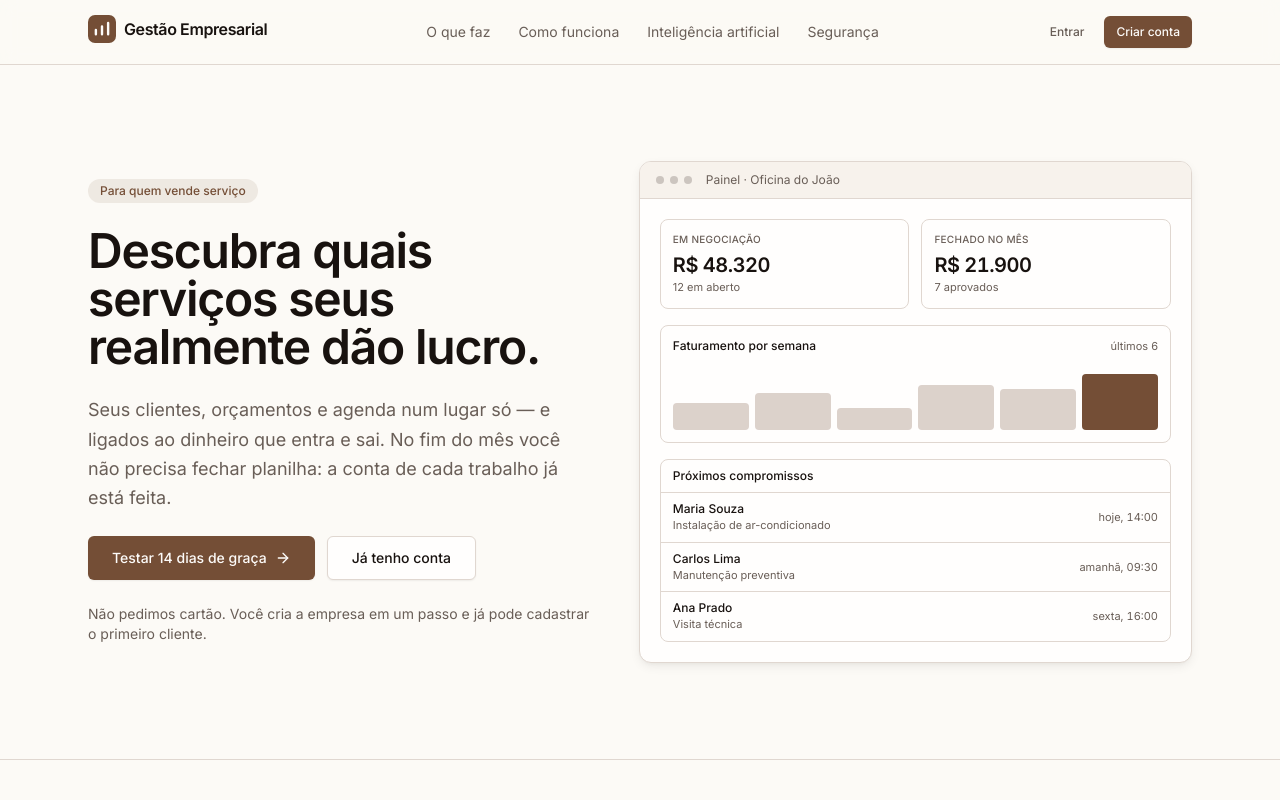
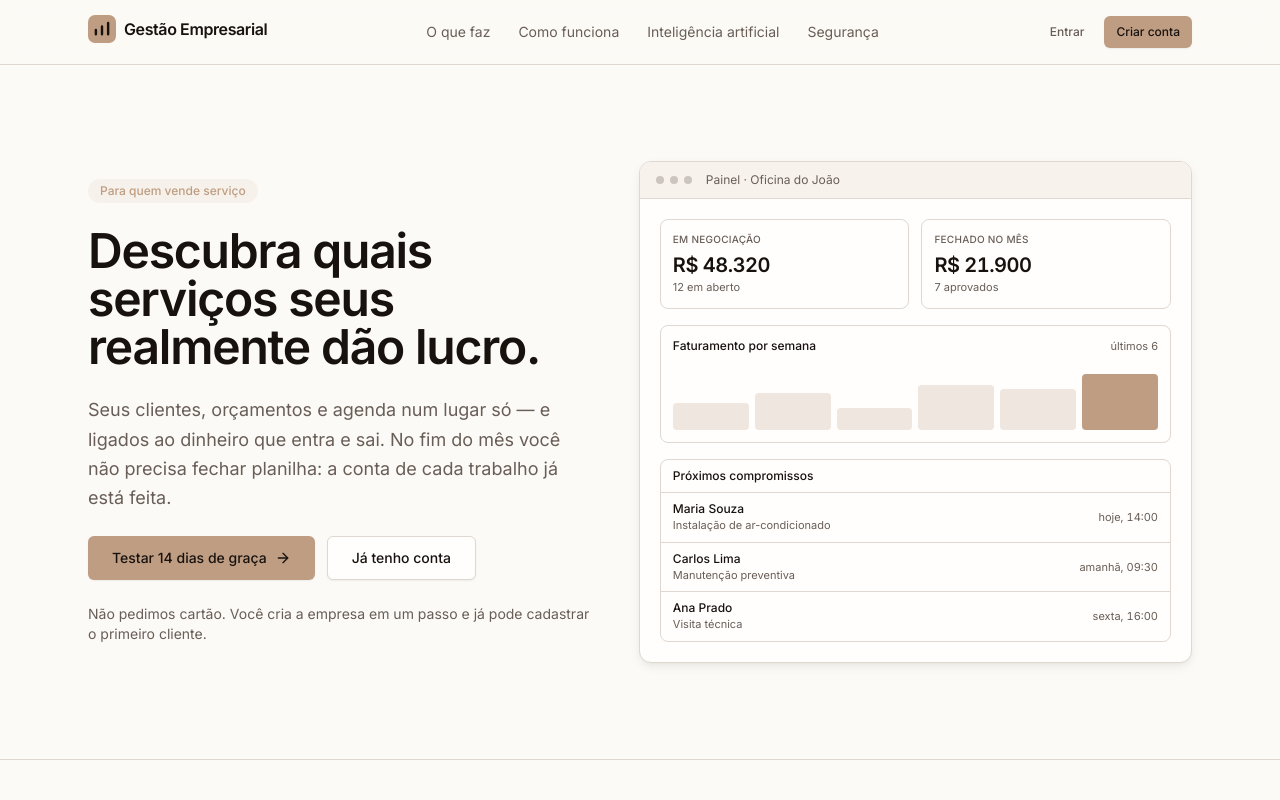
Before and after one commit to Maurocesar12/System_GestaoEmpresarial, a Next.js app in the folder apps/web/: page / in a window 1280 px wide. Shown: the top 800 px of the page. Built offline with nearby package versions, Linux system fonts and the light colour scheme; no server answers.

Commit message:
style(web): clareia o tom nude da marca

```diff
--- a/apps/web/src/app/globals.css
+++ b/apps/web/src/app/globals.css
@@ -75,9 +75,9 @@
   --popover: oklch(0.998 0.002 75);
   --popover-foreground: var(--foreground);
 
-  /* Caramelo escuro o bastante para manter texto branco acessível. */
-  --primary: oklch(0.46 0.063 52);
-  --primary-foreground: oklch(0.99 0.004 75);
+  /* Nude claro com texto carvão para preservar contraste e leveza. */
+  --primary: oklch(0.72 0.055 62);
+  --primary-foreground: oklch(0.19 0.012 50);
 
   --secondary: oklch(0.95 0.011 70);
   --secondary-foreground: var(--foreground);
@@ -105,7 +105,7 @@
   --info-suave: oklch(0.955 0.018 245);
 
   /* Gráficos seguem a marca sem perder contraste entre as séries. */
-  --grafico-1: oklch(0.46 0.063 52);
+  --grafico-1: oklch(0.72 0.055 62);
   --grafico-2: oklch(0.28 0.012 50);
   --grafico-3: oklch(0.6 0.032 55);
   --grafico-4: oklch(0.72 0.055 67);
@@ -126,7 +126,7 @@
   --popover: oklch(0.19 0.01 50);
   --popover-foreground: var(--foreground);
 
-  --primary: oklch(0.76 0.057 62);
+  --primary: oklch(0.8 0.047 65);
   --primary-foreground: oklch(0.16 0.01 50);
 
   --secondary: oklch(0.245 0.012 50);
@@ -153,7 +153,7 @@
   --info: oklch(0.72 0.075 245);
   --info-suave: oklch(0.29 0.04 245);
 
-  --grafico-1: oklch(0.76 0.057 62);
+  --grafico-1: oklch(0.8 0.047 65);
   --grafico-2: oklch(0.88 0.01 70);
   --grafico-3: oklch(0.62 0.03 55);
   --grafico-4: oklch(0.55 0.07 48);
--- a/apps/web/src/app/opengraph-image.tsx
+++ b/apps/web/src/app/opengraph-image.tsx
@@ -38,7 +38,12 @@ export default function ImagemCompartilhamento() {
           {[22, 34, 46].map((altura) => (
             <div
               key={altura}
-              style={{ width: 8, height: altura, borderRadius: 8, background: '#fff' }}
+              style={{
+                width: 8,
+                height: altura,
+                borderRadius: 8,
+                background: SITE.corFundoEscuro,
+              }}
             />
           ))}
         </div>
--- a/apps/web/src/configuracao/site.ts
+++ b/apps/web/src/configuracao/site.ts
@@ -16,7 +16,7 @@ export const SITE = {
   descricao: 'CRM e financeiro no mesmo lugar, para pequenas e médias empresas de serviço.',
   idioma: 'pt-BR',
   locale: 'pt_BR',
-  corMarca: '#865f4d',
+  corMarca: '#c9a98f',
   corFundo: '#fbfaf8',
   corFundoEscuro: '#171412',
   url: new URL(urlPublica),
```
Also changed, not shown: apps/web/src/app/icon.svg.
